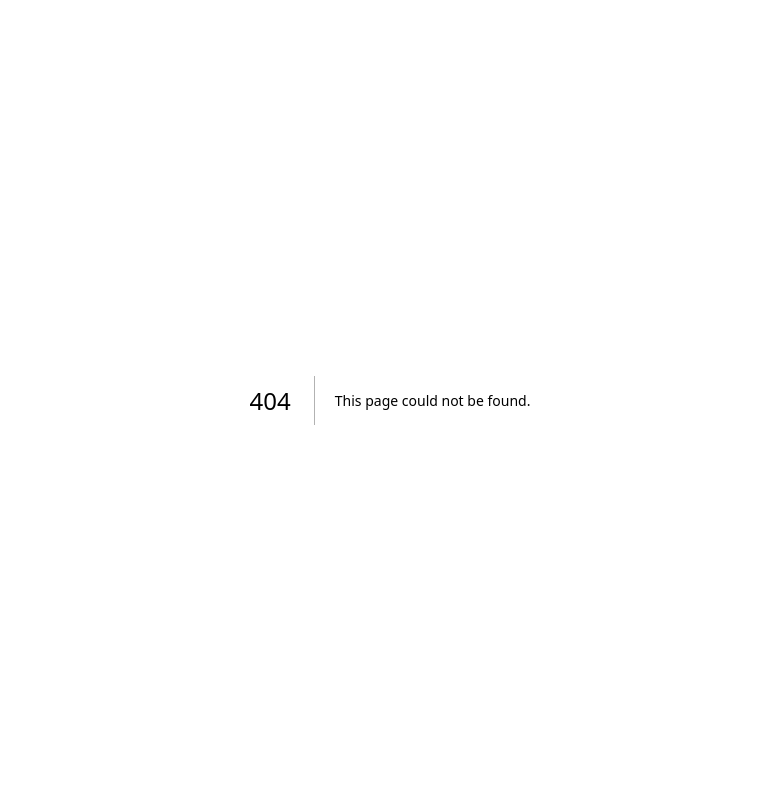
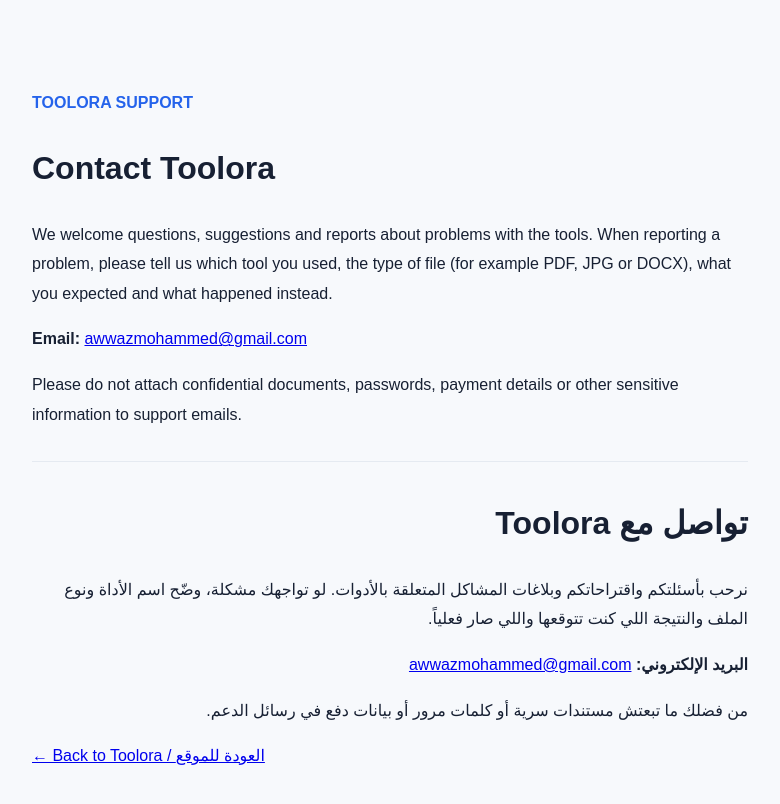
Before and after one commit to m5716386/toolora, a Next.js app: page /contact in a window 1280 px wide. Before the commit this address had no page. Shown: the top 804 px of the page, without its empty margins (250-1030 px from the left). Built offline with nearby package versions, Linux system fonts and the light colour scheme.

Commit message:
Add bilingual contact page

```diff
--- /dev/null
+++ b/app/contact/page.tsx
@@ -0,0 +1,20 @@
+export const metadata = {
+  title: "Contact Toolora",
+  description: "Contact Toolora for support, feedback, corrections and suggestions about our free online tools."
+};
+
+export default function Contact() {
+  return <main style={{maxWidth:760,margin:"48px auto",padding:"24px 22px",fontFamily:"Arial,sans-serif",lineHeight:1.85,color:"#172033"}}>
+    <p style={{color:"#2563eb",fontWeight:700}}>TOOLORA SUPPORT</p>
+    <h1>Contact Toolora</h1>
+    <p>We welcome questions, suggestions and reports about problems with the tools. When reporting a problem, please tell us which tool you used, the type of file (for example PDF, JPG or DOCX), what you expected and what happened instead.</p>
+    <p><strong>Email:</strong> <a href="mailto:awwazmohammed@gmail.com?subject=Toolora%20Support">awwazmohammed@gmail.com</a></p>
+    <p>Please do not attach confidential documents, passwords, payment details or other sensitive information to support emails.</p>
+    <hr style={{margin:"32px 0",border:0,borderTop:"1px solid #e5eaf1"}} />
+    <h1 dir="rtl">تواصل مع Toolora</h1>
+    <p dir="rtl">نرحب بأسئلتكم واقتراحاتكم وبلاغات المشاكل المتعلقة بالأدوات. لو تواجهك مشكلة، وضّح اسم الأداة ونوع الملف والنتيجة اللي كنت تتوقعها واللي صار فعلياً.</p>
+    <p dir="rtl"><strong>البريد الإلكتروني:</strong> <a href="mailto:awwazmohammed@gmail.com?subject=Toolora%20Support">awwazmohammed@gmail.com</a></p>
+    <p dir="rtl">من فضلك ما تبعتش مستندات سرية أو كلمات مرور أو بيانات دفع في رسائل الدعم.</p>
+    <p><a href="/">← Back to Toolora / العودة للموقع</a></p>
+  </main>;
+}
```
